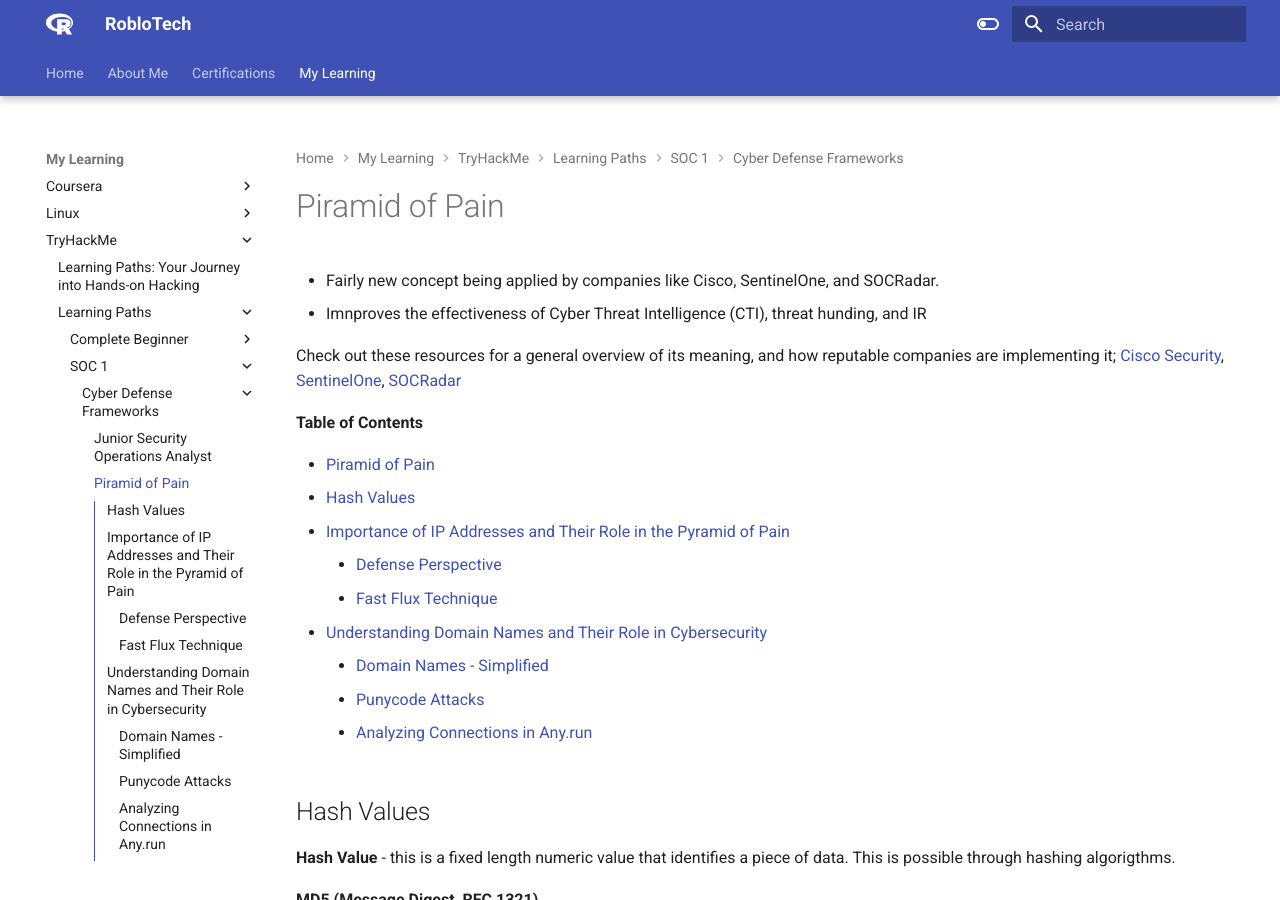
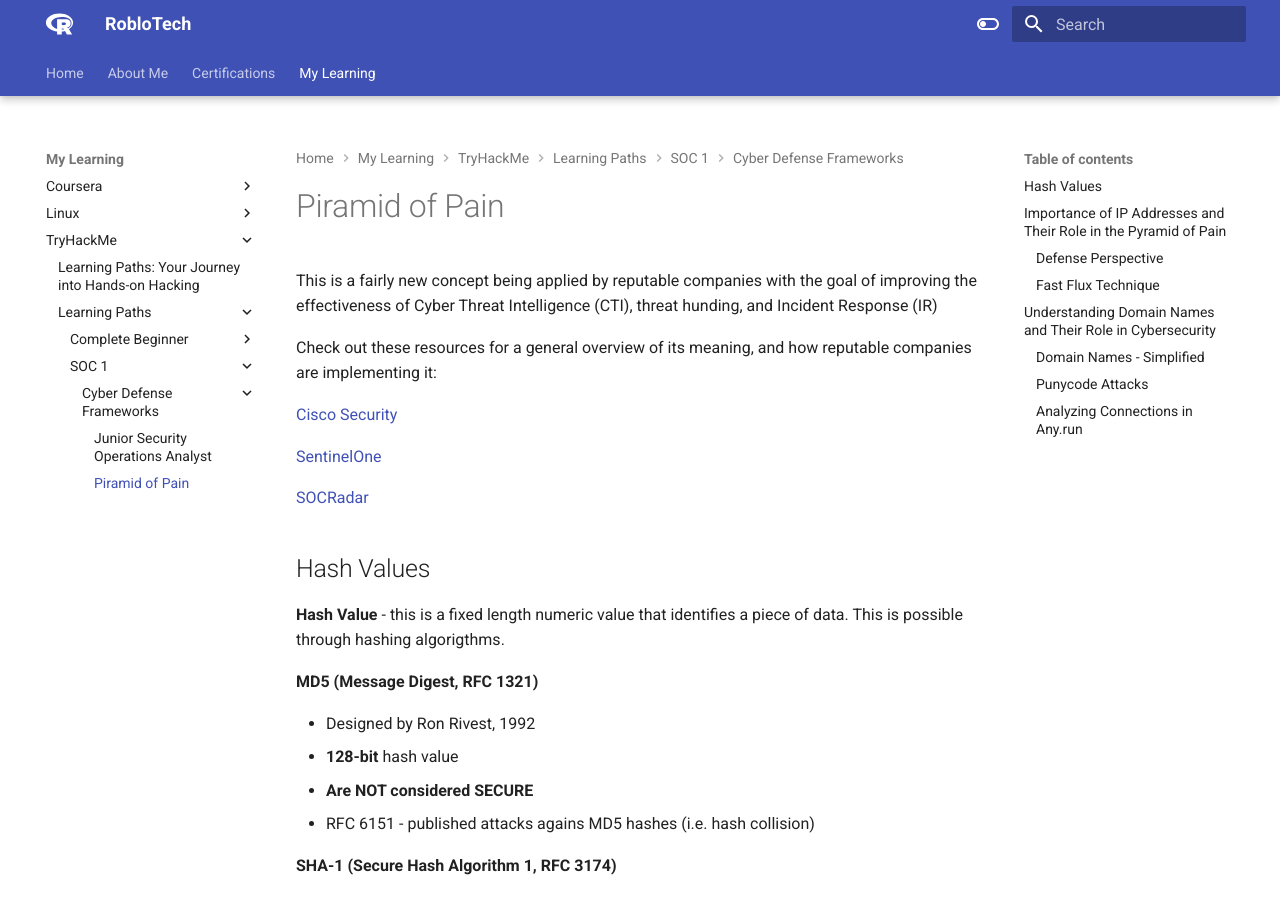
Before and after one commit to RobLoTech/Roblotech.github.io, an MkDocs documentation site: the page built from docs/My Learning/TryHackMe/Learning Paths/SOC 1/Cyber Defense Frameworks/Pyramid of Pain.md, in a window 1280 px wide and 900 px high. Built offline with MkDocs 1.6.1 and Material for MkDocs 9.7.7, drawn with Linux system fonts in a browser that asks for light colours.

Commit message:
Added new sections in SOC1 learning path

```diff
--- a/docs/My Learning/TryHackMe/Learning Paths/SOC 1/Cyber Defense Frameworks/Pyramid of Pain.md
+++ b/docs/My Learning/TryHackMe/Learning Paths/SOC 1/Cyber Defense Frameworks/Pyramid of Pain.md
@@ -1,21 +1,15 @@
 # Piramid of Pain
 
-- Fairly new concept being applied by companies like Cisco, SentinelOne, and SOCRadar.
-- Imnproves the effectiveness of Cyber Threat Intelligence (CTI), threat hunding, and IR
+This is a fairly new concept being applied by reputable companies with the goal of improving the effectiveness of Cyber Threat Intelligence (CTI), threat hunding, and Incident Response (IR)
 
-Check out these resources for a general overview of its meaning, and how reputable companies are implementing it; [Cisco Security](https://gblogs.cisco.com/ca/2020/08/26/the-canadian-bacon-cisco-security-and-the-pyramid-of-pain/), [SentinelOne](https://www.sentinelone.com/blog/revisiting-the-pyramid-of-pain-leveraging-edr-data-to-improve-cyber-threat-intelligence/),  [SOCRadar](https://socradar.io/re-examining-the-pyramid-of-pain-to-use-cyber-threat-intelligence-more-effectively/)
+Check out these resources for a general overview of its meaning, and how reputable companies are implementing it:
 
-**Table of Contents**
+[Cisco Security](https://gblogs.cisco.com/ca/2020/08/26/the-canadian-bacon-cisco-security-and-the-pyramid-of-pain/)
 
-- [Piramid of Pain](#piramid-of-pain)
-  - [Hash Values](#hash-values)
-  - [Importance of IP Addresses and Their Role in the Pyramid of Pain](#importance-of-ip-addresses-and-their-role-in-the-pyramid-of-pain)
-    - [Defense Perspective](#defense-perspective)
-    - [Fast Flux Technique](#fast-flux-technique)
-  - [Understanding Domain Names and Their Role in Cybersecurity](#understanding-domain-names-and-their-role-in-cybersecurity)
-    - [Domain Names - Simplified](#domain-names---simplified)
-    - [Punycode Attacks](#punycode-attacks)
-    - [Analyzing Connections in Any.run](#analyzing-connections-in-anyrun)
+[SentinelOne](https://www.sentinelone.com/blog/revisiting-the-pyramid-of-pain-leveraging-edr-data-to-improve-cyber-threat-intelligence/)
+
+[SOCRadar](https://socradar.io/re-examining-the-pyramid-of-pain-to-use-cyber-threat-intelligence-more-effectively/)
+
 ## Hash Values
 
 **Hash Value** - this is a fixed length numeric value that identifies a piece of data. This is possible through hashing algorigthms.
--- a/mkdocs.yml
+++ b/mkdocs.yml
@@ -9,8 +9,8 @@
     - navigation.tabs
     - navigation.tabs.sticky
     - navigation.path
-    - navigation.indexes
-    - toc.integrate
+    # - navigation.indexes
+    - toc.follow
     - navigation.top
     - search.suggest
     - search.highlight
@@ -18,8 +18,6 @@
     - content.code.annotation
     - content.code.copy
   language: en
-  plugins:
-    - awesome-pages
   palette:
     - scheme: default
       toggle:
```
